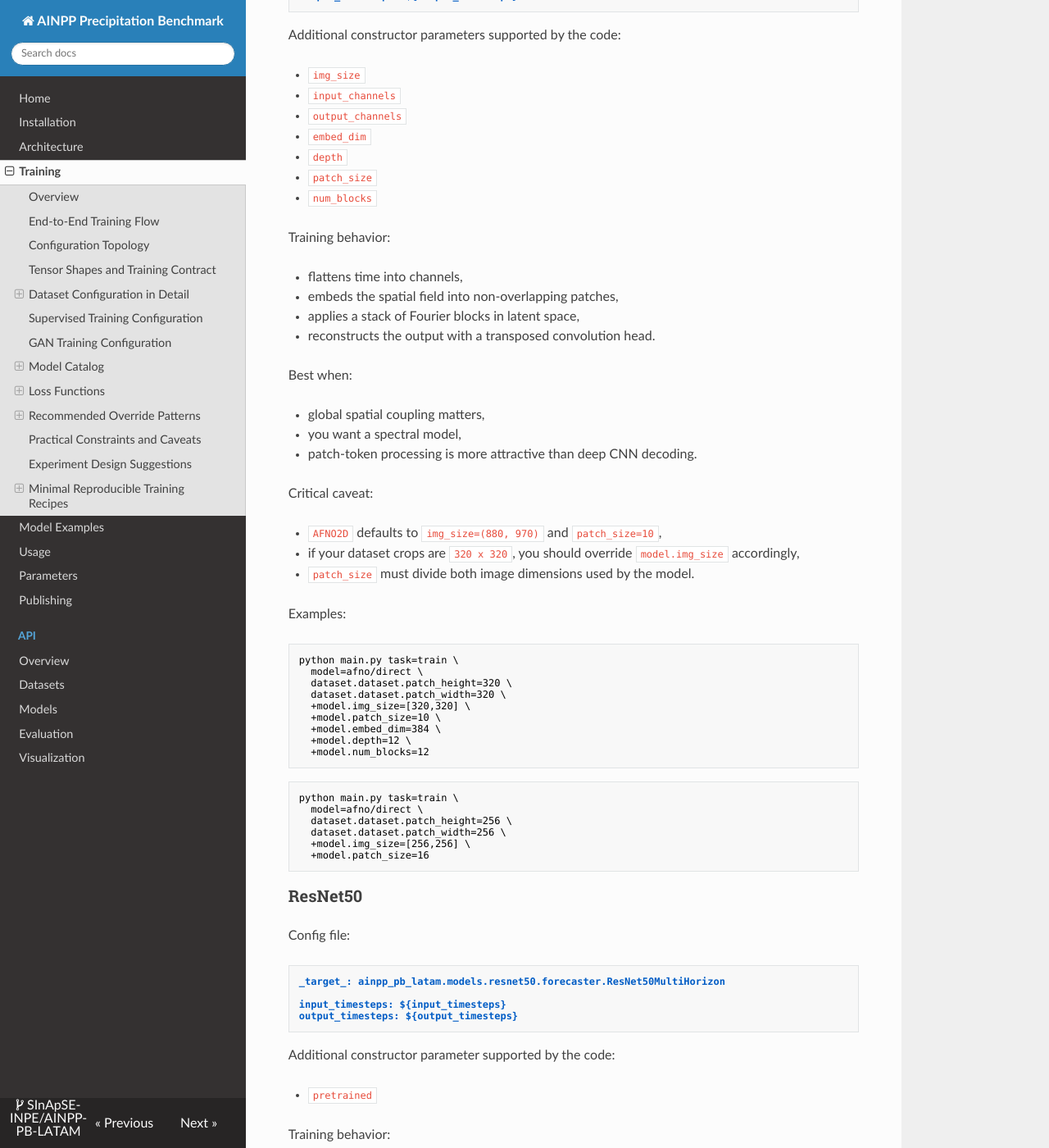
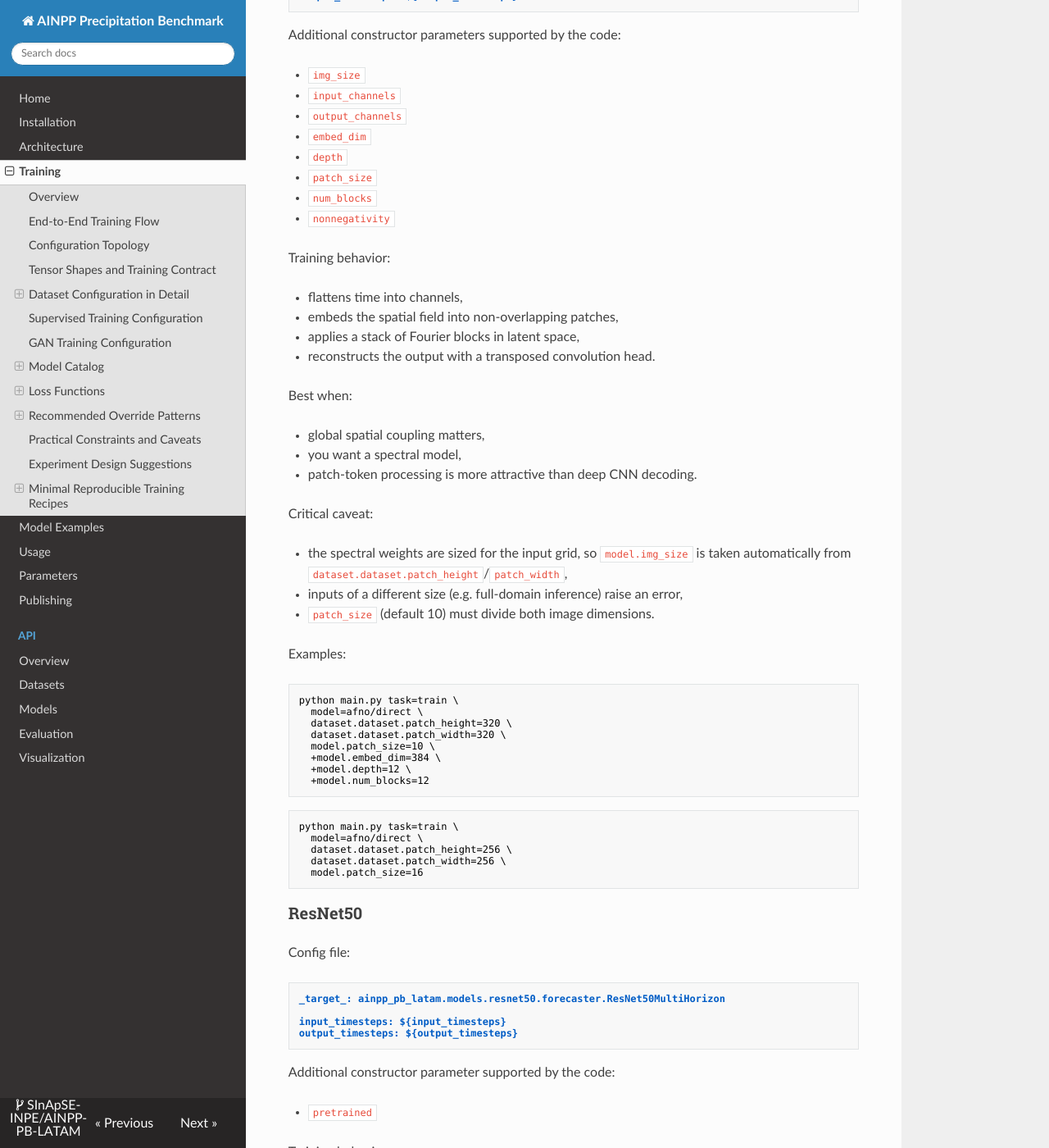
Before and after one commit to SInApSE-INPE/AINPP-PB-LATAM, an MkDocs documentation site: the page built from docs/training.md, in a window 1280 px wide and 1400 px high, scrolled down 10398 px. Shown: the whole window at 82% size. Built offline with MkDocs 1.6.1, drawn with Linux system fonts in a browser that asks for light colours; nearby versions of some CDN libraries; some of the changed text lies outside the part shown.

Commit message:
feat(config): update training mode to default and enhance AFNO model configuration
feat(docs): clarify AFNO model usage and training instructions

fix(main): enforce supervised training mode in main execution

test(models): add unit tests for AFNO model and training configurations

````diff
--- a/docs/training.md
+++ b/docs/training.md
@@ -48,7 +48,7 @@
   - _self_
   - model: unet/direct
   - discriminator: patchgan
-  - training: gan
+  - training: default
   - dataset: gsmap
   - loss: hybrid_mse_ssim
   - inference: default
@@ -500,6 +500,7 @@
 - `depth`
 - `patch_size`
 - `num_blocks`
+- `nonnegativity`
 
 Training behavior:
 
@@ -516,9 +517,9 @@
 
 Critical caveat:
 
-- `AFNO2D` defaults to `img_size=(880, 970)` and `patch_size=10`,
-- if your dataset crops are `320 x 320`, you should override `model.img_size` accordingly,
-- `patch_size` must divide both image dimensions used by the model.
+- the spectral weights are sized for the input grid, so `model.img_size` is taken automatically from `dataset.dataset.patch_height`/`patch_width`,
+- inputs of a different size (e.g. full-domain inference) raise an error,
+- `patch_size` (default 10) must divide both image dimensions.
 
 Examples:
 
@@ -527,8 +528,7 @@
   model=afno/direct \
   dataset.dataset.patch_height=320 \
   dataset.dataset.patch_width=320 \
-  +model.img_size=[320,320] \
-  +model.patch_size=10 \
+  model.patch_size=10 \
   +model.embed_dim=384 \
   +model.depth=12 \
   +model.num_blocks=12
@@ -539,8 +539,7 @@
   model=afno/direct \
   dataset.dataset.patch_height=256 \
   dataset.dataset.patch_width=256 \
-  +model.img_size=[256,256] \
-  +model.patch_size=16
+  model.patch_size=16
 ```
 
 ### ResNet50
@@ -882,10 +881,9 @@
 
 These are important when designing experiments:
 
-- `UNetAutoRegressive` does not interpolate root dimensions in its YAML by default.
-- `AFNO2D` requires `img_size` and `patch_size` compatibility with the actual crop size.
+- `AFNO2D` takes `img_size` from the dataset patch size; `patch_size` must divide it.
 - The scheduler block exists in config but is not currently consumed by the supervised engine.
-- The current `task=train` path in `main.py` does not yet branch into `run_gan_training` automatically.
+- `task=train` in `main.py` is supervised only and rejects `training=gan`; use `scripts/train_gan.py`.
 - `timm` backbones depend on the installed deep learning extras and pretrained weight availability.
 - Large patch sizes and deep CNN encoders will increase memory pressure quickly on HPC jobs.
 
@@ -898,7 +896,7 @@
 3. Sweep rain-emphasis losses such as `weighted_mse` and `torrential`.
 4. Benchmark recurrent behavior with `convlstm/direct`.
 5. Benchmark transfer-learning encoders with `resnet50/direct`, `inceptionv4/direct`, and `xception/direct`.
-6. Use `afno/direct` only after aligning `model.img_size` with the actual crop geometry.
+6. Benchmark the spectral model with `afno/direct`.
 
 ## Minimal Reproducible Training Recipes
 
@@ -942,6 +940,5 @@
   training=default \
   loss=spectral \
   dataset.dataset.patch_height=320 \
-  dataset.dataset.patch_width=320 \
-  +model.img_size=[320,320]
+  dataset.dataset.patch_width=320
 ```
````
Also changed, not shown: docs/model_examples.md (+5 -6 lines), docs/parameters.md (+7 -6 lines), docs/usage.md (+1 -3 lines), main.py (+7 -0 lines), 5 other files.
